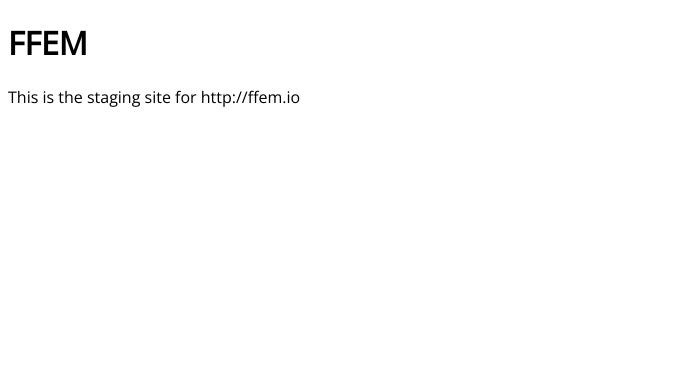
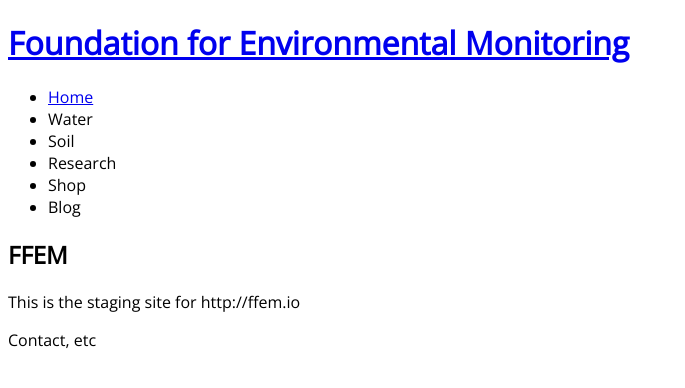
Before and after one commit to adraman/foundation-for-environmental-monitoring.github.io, a Jekyll site: the page built from index.md, in a window 1280 px wide. Shown: the top 388 px of the page, without its empty margins (0-685 px from the left). Built offline with Jekyll 4.4.1, drawn with Linux system fonts in a browser that asks for light colours.

Commit message:
organized the default layout

```diff
--- a/_layouts/default.html
+++ b/_layouts/default.html
@@ -6,6 +6,27 @@
     <link href="https://fonts.googleapis.com/css?family=Open+Sans" rel="stylesheet">
   </head>
   <body>
-    {{ content }}
+    <header>
+      <div id="siteTitle">
+        <h1><a href="{{ site.url }}">{{ site.name }}</a></h1>
+      </div>
+    </header>
+    <nav>
+      <ul>
+        <li><a href="{{ site.url }}">Home</a></li>
+        <li>Water</li>
+        <li>Soil</li>
+        <li>Research</li>
+        <li>Shop</li>
+        <li>Blog</li>
+      </ul>
+    </nav>
+    <article>
+      <h1>{{ page.title }}</h1>
+      {{ content }}
+    </article>
+    <footer>
+      Contact, etc
+    </footer>
   </body>
 </html>
--- a/index.md
+++ b/index.md
@@ -3,6 +3,4 @@ title: FFEM
 layout: default
 ---
 
-# {{ page.title }}
-
 This is the staging site for http://ffem.io
```
